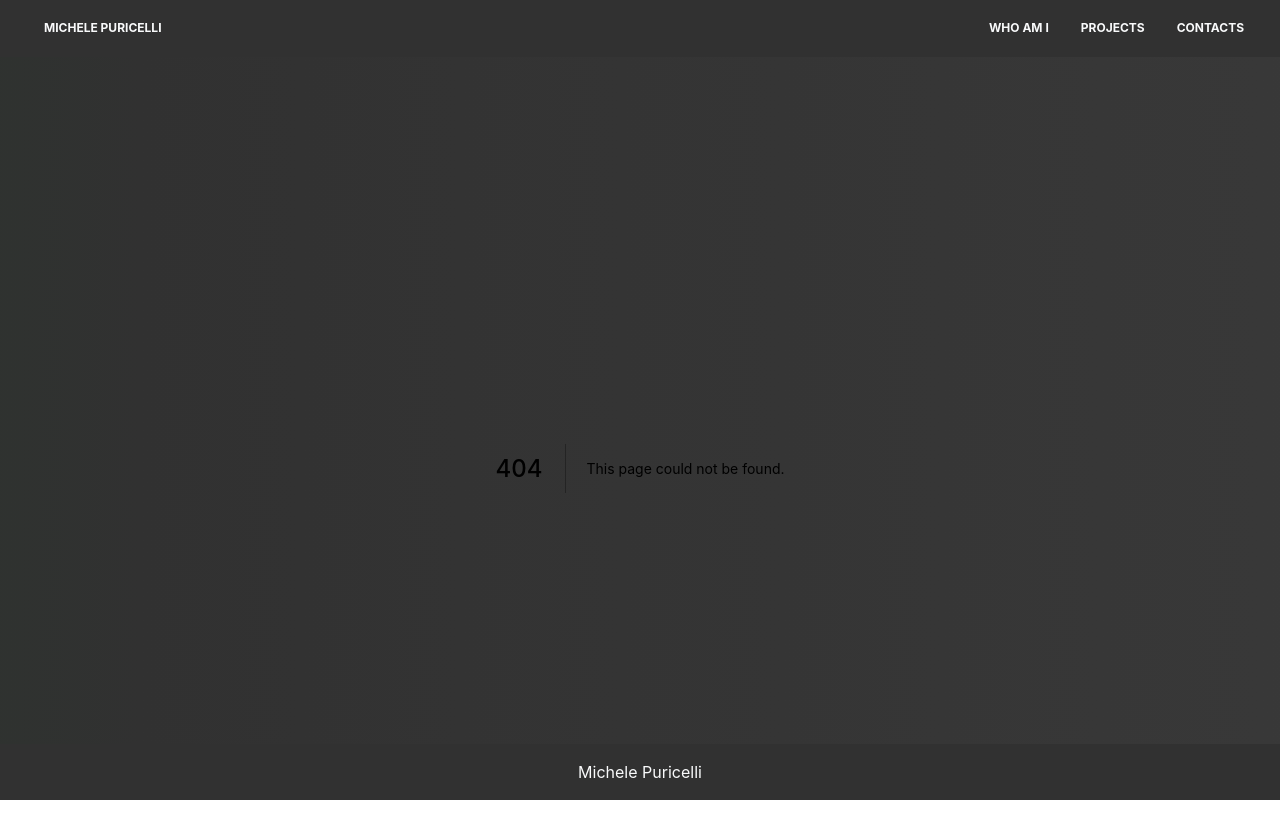
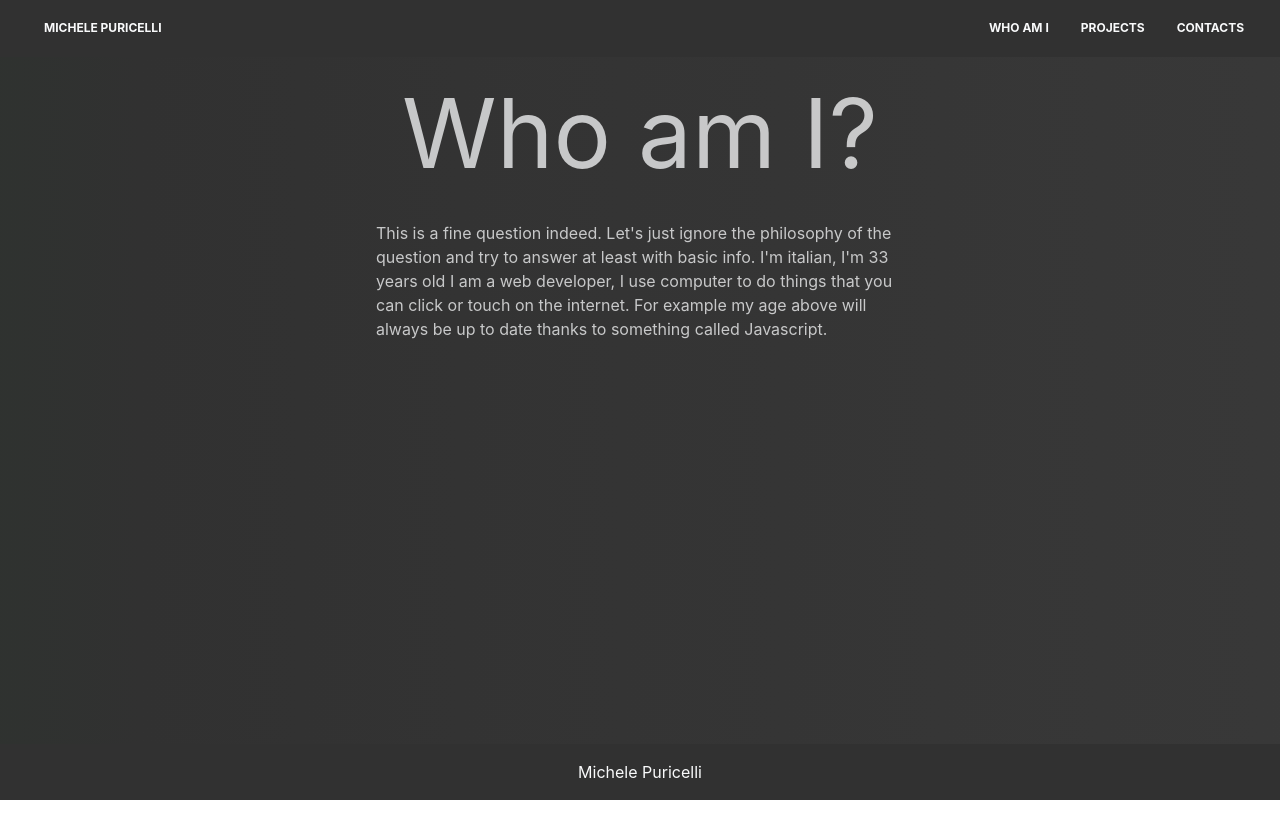
Before and after one commit to MikeBurton89/portfolio-nextjs, a Next.js app: page /WhoAmI in a window 1280 px wide. Before the commit this address had no page. Shown: the top 838 px of the page. After the commit the page ends 800 px from the top, so only its background shows below. Built offline with nearby package versions, Linux system fonts and the light colour scheme.

Commit message:
added who i am page

```diff
--- a/components/Navbar.js
+++ b/components/Navbar.js
@@ -5,7 +5,7 @@ const links = [
     {
         id: 0,
         title: 'Who am I',
-        href: '/'
+        href: '/WhoAmI'
     },
     {
         id: 1,
--- a/pages/Contacts.js
+++ b/pages/Contacts.js
@@ -27,7 +27,7 @@ const Contacts = () => {
                                 <div className="mx-auto lg:mx-0 w-4/5 pt-3 border-b-2 border-green-500 opacity-25"></div>
                                 <p className="pt-4 text-base font-bold flex items-center justify-center lg:justify-start"><svg className="h-4 fill-current text-green-700 pr-4" xmlns="http://www.w3.org/2000/svg" viewBox="0 0 20 20"><path d="M9 12H1v6a2 2 0 0 0 2 2h14a2 2 0 0 0 2-2v-6h-8v2H9v-2zm0-1H0V5c0-1.1.9-2 2-2h4V2a2 2 0 0 1 2-2h4a2 2 0 0 1 2 2v1h4a2 2 0 0 1 2 2v6h-9V9H9v2zm3-8V2H8v1h4z" /></svg> Web developer</p>
                                 <p className="pt-2 text-gray-600 text-xs lg:text-sm flex items-center justify-center lg:justify-start"><svg className="h-4 fill-current text-green-700 pr-4" xmlns="http://www.w3.org/2000/svg" viewBox="0 0 20 20"><path d="M10 20a10 10 0 1 1 0-20 10 10 0 0 1 0 20zm7.75-8a8.01 8.01 0 0 0 0-4h-3.82a28.81 28.81 0 0 1 0 4h3.82zm-.82 2h-3.22a14.44 14.44 0 0 1-.95 3.51A8.03 8.03 0 0 0 16.93 14zm-8.85-2h3.84a24.61 24.61 0 0 0 0-4H8.08a24.61 24.61 0 0 0 0 4zm.25 2c.41 2.4 1.13 4 1.67 4s1.26-1.6 1.67-4H8.33zm-6.08-2h3.82a28.81 28.81 0 0 1 0-4H2.25a8.01 8.01 0 0 0 0 4zm.82 2a8.03 8.03 0 0 0 4.17 3.51c-.42-.96-.74-2.16-.95-3.51H3.07zm13.86-8a8.03 8.03 0 0 0-4.17-3.51c.42.96.74 2.16.95 3.51h3.22zm-8.6 0h3.34c-.41-2.4-1.13-4-1.67-4S8.74 3.6 8.33 6zM3.07 6h3.22c.2-1.35.53-2.55.95-3.51A8.03 8.03 0 0 0 3.07 6z" /></svg> Italy </p>
-                                <p className="pt-8 text-sm">I develop cool website using the latest technologies.</p>
+                                <p className="pt-8 text-sm">I develop websites for a living. From wireframe to finished products, from your idea to a website.</p>
 
                                 <div className="pt-12 pb-8">
                                     <button className="bg-dark-grey hover:bg-green text-white font-bold py-2 px-4 rounded-full">
--- a/pages/Projects/[title].js
+++ b/pages/Projects/[title].js
@@ -36,8 +36,13 @@ const Text = () => {
         <LayoutContainer>
             <LayoutCard>
                 <div>
-                    <h1></h1>
-                    <p></p>
+                    <LayoutCard>
+                        <h1 className='text-8xl mb-2'>Portfolio</h1>
+                    </LayoutCard>
+                    <LayoutCard>
+                        <p>Well if it isn't self referential! I'm using my portfolio to showcase the fact that I made a porfolio.</p>
+                        <a className="link" href="https://github.com/MikeBurton89/portfolio-nextjs" data-tippy-content="@github_handle"><svg className="h-6 fill-current text-gray-600 hover:text-green-700" role="img" viewBox="0 0 24 24" xmlns="http://www.w3.org/2000/svg"><title>GitHub</title><path d="M12 .297c-6.63 0-12 5.373-12 12 0 5.303 3.438 9.8 8.205 11.385.6.113.82-.258.82-.577 0-.285-.01-1.04-.015-2.04-3.338.724-4.042-1.61-4.042-1.61C4.422 18.07 3.633 17.7 3.633 17.7c-1.087-.744.084-.729.084-.729 1.205.084 1.838 1.236 1.838 1.236 1.07 1.835 2.809 1.305 3.495.998.108-.776.417-1.305.76-1.605-2.665-.3-5.466-1.332-5.466-5.93 0-1.31.465-2.38 1.235-3.22-.135-.303-.54-1.523.105-3.176 0 0 1.005-.322 3.3 1.23.96-.267 1.98-.399 3-.405 1.02.006 2.04.138 3 .405 2.28-1.552 3.285-1.23 3.285-1.23.645 1.653.24 2.873.12 3.176.765.84 1.23 1.91 1.23 3.22 0 4.61-2.805 5.625-5.475 5.92.42.36.81 1.096.81 2.22 0 1.606-.015 2.896-.015 3.286 0 .315.21.69.825.57C20.565 22.092 24 17.592 24 12.297c0-6.627-5.373-12-12-12" /></svg></a>
+                    </LayoutCard>
                 </div>
             </LayoutCard>
         </LayoutContainer>
--- /dev/null
+++ b/pages/WhoAmI.js
@@ -0,0 +1,27 @@
+import React from 'react'
+import LayoutCard from '../components/UI/LayoutCard'
+import LayoutContainer from '../components/UI/LayoutContainer'
+
+const WhoAmI = () => {
+
+    let currentYear = new Date().getFullYear()
+
+    return (
+        <LayoutContainer>
+            <LayoutCard>
+                <h1 className='md:text-8xl text-7xl mb-2'>Who am I?</h1>
+            </LayoutCard>
+            <LayoutCard>
+                <p className='px-6'>
+                    This is a fine question indeed.
+                    Let's just ignore the philosophy of the question and try to answer at least with basic info.
+                    I'm italian, I'm {currentYear - 1989} years old
+                    I am a web developer, I use computer to do things that you can click or touch on the internet.
+                    For example my age above will always be up to date thanks to something called Javascript.
+                </p>
+            </LayoutCard>
+        </LayoutContainer>
+    )
+}
+
+export default WhoAmI
--- a/pages/index.js
+++ b/pages/index.js
@@ -9,7 +9,7 @@ export default function Home() {
         <LayoutContainer>
           <LayoutCard ><h1 className='md:text-8xl text-7xl text-start'>Hi <br />my name is <span className='hover:underline'>Michele</span>, but you can call me Mike.</h1></LayoutCard>
           <LayoutCard className='xs:px-6'>
-            <p className='mt-20 text-base text-start px-8'>I develop websites for a living. From wireframe to finished products, from your idea to a website.</p>
+            <p className='mt-20 text-base text-start px-8'>I'm a web developer.</p>
           </LayoutCard>
         </LayoutContainer>
       </Fade>
```
